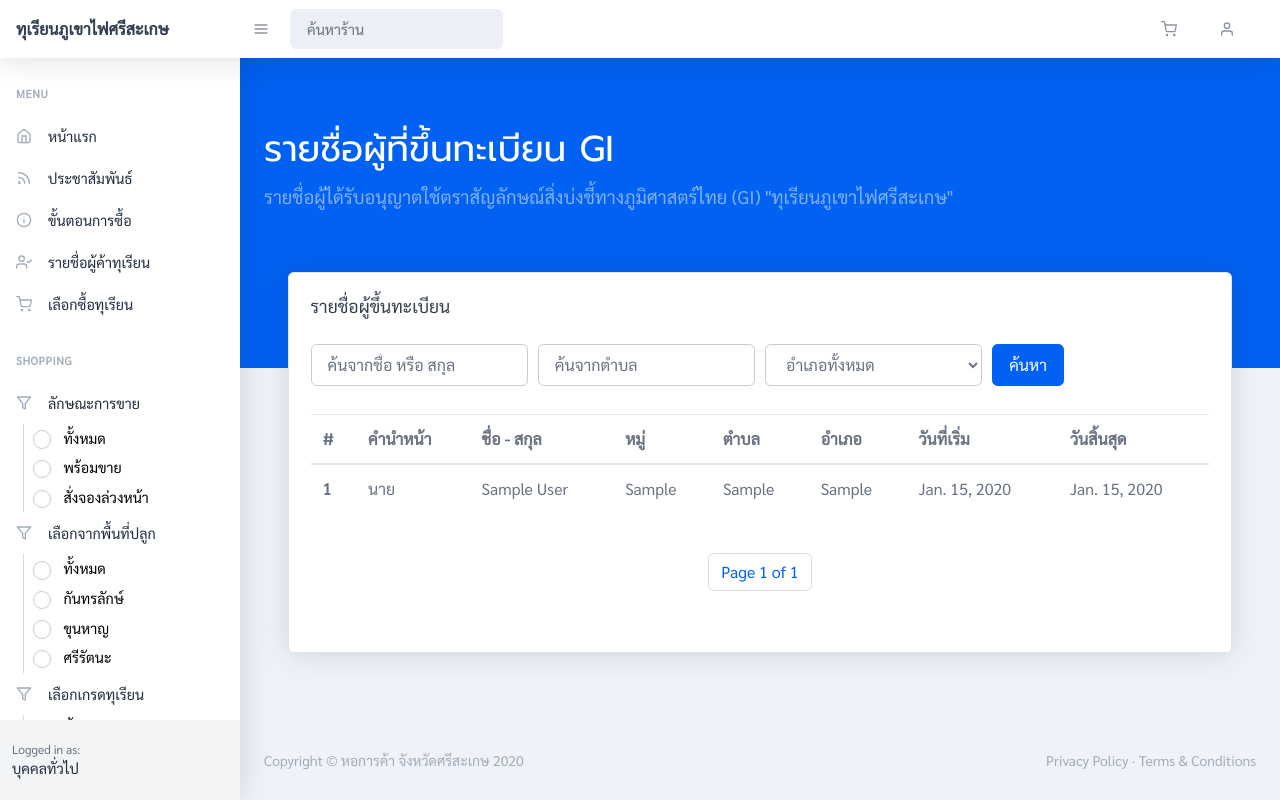
After one commit to numvarn/lavadurian, a Django app: page /gi/list in a window 1280 px wide. The commit adds this page. Run offline with Django 3.2, Linux system fonts and the light colour scheme; tables that the repository leaves empty hold one stand-in row (values such as "Sample post"); some libraries are stand-ins or nearby versions.

Commit message:
set search form

```diff
--- a/Members/admin.py
+++ b/Members/admin.py
@@ -15,7 +15,7 @@ admin.site.register(Trader, TraderAdmin)
 
 @admin.register(registerGI)
 class registerGIAdmin(admin.ModelAdmin):
-    list_display = ('first_name', 'last_name', 'subdistrict',
-                    'district', 'province', 'phone')
+    list_display = ('prefix', 'first_name', 'last_name', 'subdistrict',
+                    'district', 'province', 'phone', 'date_start', 'date_end')
 
     search_fields = ('first_name', 'last_name')
--- a/Members/urls.py
+++ b/Members/urls.py
@@ -9,5 +9,7 @@ urlpatterns = [
          name='member-pasword-recover'),
     path('customer/register', views.registerCustomer, name='customer-regis'),
 
+    path('gi/list', views.listGIPage, name='gi-list'),
+
     # path('import/registerGI', views.importRegisterGI),
 ]
--- a/Members/views.py
+++ b/Members/views.py
@@ -6,6 +6,7 @@ from django.contrib.auth.models import User
 from django.db.models import Q
 from django.contrib.auth.models import Group
 from Members.models import Trader, registerGI
+from django.core.paginator import Paginator
 
 # Create your views here.
 
@@ -130,6 +131,45 @@ def checkUserExist(email):
 # -----------------------------------------------------------------------------
 
 
+def listGIPage(request):
+    context = {
+        'title': 'รายชื่อผู้ที่ขึ้นทะเบียน GI',
+        'subtitle': 'รายชื่อผู้ได้รับอนุญาตใช้ตราสัญลักษณ์สิ่งบ่งชี้ทางภูมิศาสตร์ไทย (GI) "ทุเรียนภูเขาไฟศรีสะเกษ"'
+    }
+
+    if request.method == 'GET':
+        name_q = Q()
+        district_q = Q()
+        subdistrict_q = Q()
+
+        if request.GET.get('name') != None and request.GET.get('name') != "":
+            name_q = Q(first_name=request.GET.get('name')) | Q(
+                last_name=request.GET.get('name'))
+
+        if request.GET.get('district') != None and request.GET.get('district') != 'all':
+            district_q = Q(district=request.GET.get('district'))
+
+        if request.GET.get('subdistrict') != None and request.GET.get('subdistrict') != "":
+            subdistrict_q = Q(subdistrict=request.GET.get('subdistrict'))
+
+        gi_list = registerGI.objects.filter(
+            name_q & district_q & subdistrict_q)
+    else:
+        gi_list = registerGI.objects.all()
+
+    paginator = Paginator(gi_list, 50)  # Show 25 contacts per page.
+
+    page_number = request.GET.get('page')
+    page_obj = paginator.get_page(page_number)
+
+    context['page_obj'] = page_obj
+    # return render(request, 'list.html', {'page_obj': page_obj})
+
+    return render(request, 'member_gi_list.html', context)
+
+# -----------------------------------------------------------------------------
+
+
 @login_required
 def importRegisterGI(request):
     import csv
--- a/templates/home.html
+++ b/templates/home.html
@@ -97,10 +97,10 @@
   <div class="card mb-4">
     <img class="card-img-top" src="{% static 'assets/img/card/01.jpg' %}" alt="สวนที่ได้รับรองมาตรฐาน" />
     <div class="card-body">
-      <h5 class="card-title text-primary">สวนที่ได้มาตรฐาน</h5>
-      <p class="card-text small">รายชื่อสวนทุเรียนในจังหวัดศรีสะเกษที่ผ่านการตรวจรับรองมาตรฐานการผลิตพืช “เกษตรดีที่เหมาะสม (GAP)” ระดับแปลง โดยกรมวิชาการเกษตร</p>
+      <h5 class="card-title text-primary"><a href="{% url 'gi-list' %}">รายชื่อผู้ที่ขึ้นทะเบียน GI</a></h5>
+      <p class="card-text small">รายชื่อผู้ได้รับอนุญาตใช้ตราสัญลักษณ์สิ่งบ่งชี้ทางภูมิศาสตร์ไทย (GI) "ทุเรียนภูเขาไฟศรีสะเกษ"</p>
     </div>
-    <a class="card-footer d-flex align-items-center justify-content-between" href="#!">ดูรายชื่อสวน<i data-feather="arrow-right"></i></a>
+    <a class="card-footer d-flex align-items-center justify-content-between" href="{% url 'gi-list' %}">ดูรายชื่อ<i data-feather="arrow-right"></i></a>
   </div>
 </div>
 
--- /dev/null
+++ b/templates/member_gi_list.html
@@ -0,0 +1,101 @@
+{% extends 'base.html' %}
+<!---->
+{% block title %} {{title}} {%endblock%}
+<!---->
+{% block subtitle %} {{subtitle}} {% endblock %}
+<!---->
+{% block content %}
+<div class="container-fluid mt-n10">
+  <div class="card mb-4" style="width: 100%">
+    <div class="card-body">
+      <h5 class="card-title mb-4">รายชื่อผู้ขึ้นทะเบียน</h5>
+      <form class="mb-4">
+        <div class="form-row align-items-center">
+          <div class="col-sm-3 my-1">
+            <label class="sr-only" for="name">ชื่อ หรือ สกุล</label>
+            <input name="name" type="text" class="form-control" id="name" placeholder="ค้นจากชื่อ หรือ สกุล">
+          </div>
+          {% comment %} <div class="col-sm-3 my-1">
+            <label class="sr-only" for="inlineFormInputGroupUsername">สกุล</label>
+            <div class="input-group">
+              <input type="text" class="form-control" id="inlineFormInputGroupUsername" placeholder="ค้นจากนามสกุล">
+            </div>
+          </div> {% endcomment %}
+          <div class="col-sm-3 my-1">
+            <label class="sr-only" for="subdistrict">ตำบล</label>
+            <div class="input-group">
+              <input type="text" name="subdistrict" class="form-control" id="subdistrict" placeholder="ค้นจากตำบล">
+            </div>
+          </div>
+          <div class="col-sm-3 my-1">
+            <label class="sr-only" for="inlineFormInputGroupUsername">อำเภอ</label>
+            <div class="input-group">
+                <select id="district" class="form-control" name="district">
+                    <option selected value="all">อำเภอทั้งหมด</option>
+                    <option value="กันทรลักษ์">กันทรลักษ์</option>
+                    <option value="ขุนหาญ">ขุนหาญ</option>
+                    <option value="ศรีรัตนะ">ศรีรัตนะ</option>
+                </select>
+            </div>
+          </div>
+          <div class="col-auto my-1">
+            <button type="submit" class="btn btn-primary">ค้นหา</button>
+          </div>
+        </div>
+      </form>
+      <table class="table">
+        <thead>
+          <tr>
+            <th scope="col">#</th>
+            <th scope="col">คำนำหน้า</th>
+            <th scope="col">ชื่อ - สกุล</th>
+            <th scope="col">หมู่</th>
+            <th scope="col">ตำบล</th>
+            <th scope="col">อำเภอ</th>
+            <th scope="col">วันที่เริ่ม</th>
+            <th scope="col">วันสิ้นสุด</th>
+          </tr>
+        </thead>
+        <tbody>
+          {% for list in page_obj %}
+          <tr>
+            <th scope="row">{{ page_obj.start_index|add:forloop.counter0 }}</th>
+            <td>{{ list.prefix }}</td>
+            <td>{{ list.first_name }} {{ list.last_name }}</td>
+            <td>{{ list.moo }}</td>
+            <td>{{ list.subdistrict }}</td>
+            <td>{{ list.district }}</td>
+            <td>{{ list.date_start }}</td>
+            <td>{{ list.date_end }}</td>
+          </tr>
+          {% endfor %}
+        </tbody>
+      </table>
+
+      <!--Pagination-->
+      <div class="container p-4">
+        <div class="pagination justify-content-center">
+          <nav aria-label="Page navigation example">
+            <ul class="pagination">
+              {% if page_obj.has_previous %}
+              <li class="page-item"><a class="page-link" href="?page=1">&laquo; first</a></li>
+              <li class="page-item"><a class="page-link" href="?page={{ page_obj.previous_page_number }}">previous</a></li>
+              {% endif %}
+
+              <li class="page-item"><span class="page-link"> Page {{ page_obj.number }} of {{ page_obj.paginator.num_pages }} </span></span></li>
+
+              {% if page_obj.has_next %}
+              <li class="page-item"><a class="page-link" href="?page={{ page_obj.next_page_number }}">next</a></li>
+              <li class="page-item"><a class="page-link" href="?page={{ page_obj.paginator.num_pages }}">last &raquo;</a></li>
+              {% endif %}
+
+            </ul>
+          </nav>
+        </div>
+      </div>
+      <!--end of Pagination-->
+
+    </div>
+  </div>
+</div>
+{% endblock %}
```
